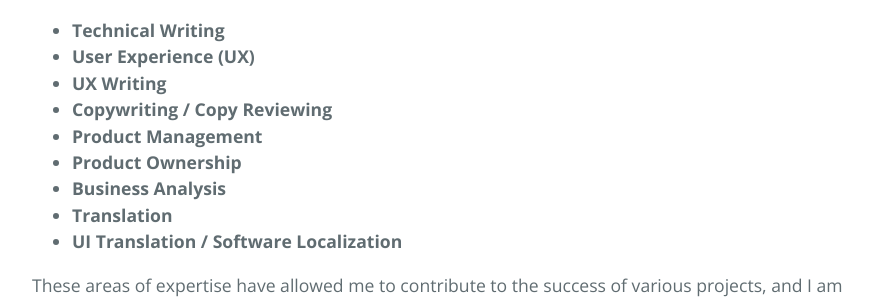
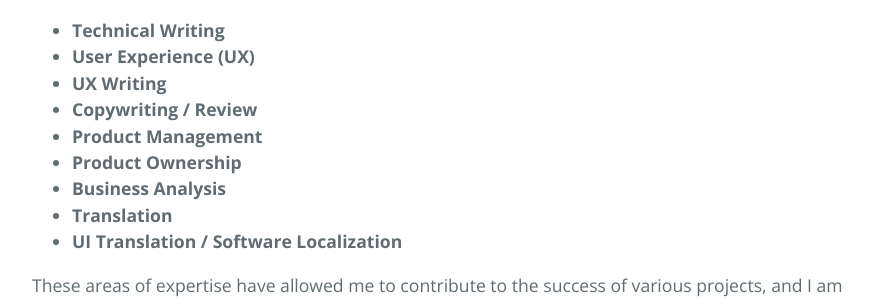
Before and after one commit to BigStepIdiomas/bigstepidiomas.github.io, a Jekyll site: the page built from index.md, in a window 1280 px wide and 900 px high, scrolled down 1703 px. Shown: the part 163-462 px from the top of the window, without its empty margins (192-1072 px from the left). Built offline with Jekyll 4.4.1, drawn with Linux system fonts in a browser that asks for light colours.

Commit message:
commit= 1st from nix

```diff
--- a/index.md
+++ b/index.md
@@ -35,7 +35,7 @@ I have developed expertise in several key areas, allowing me to contribute effec
 - **Technical Writing**
 - **User Experience (UX)**
 - **UX Writing**
-- **Copywriting / Copy Reviewing**
+- **Copywriting / Review**
 - **Product Management**
 - **Product Ownership**
 - **Business Analysis**
```
